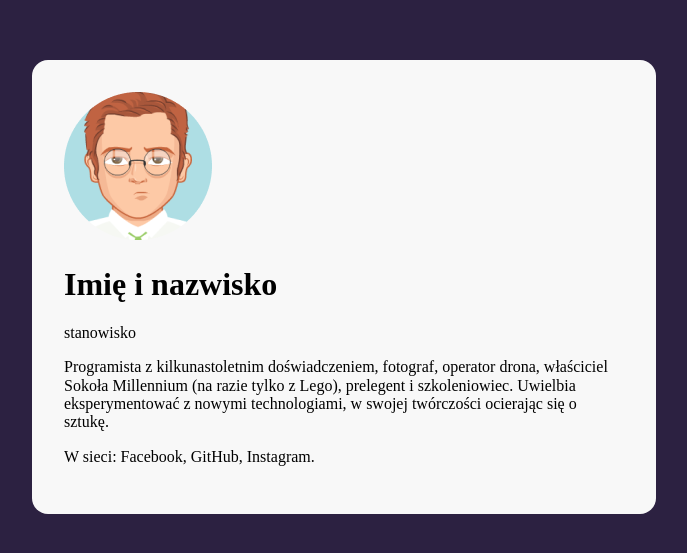
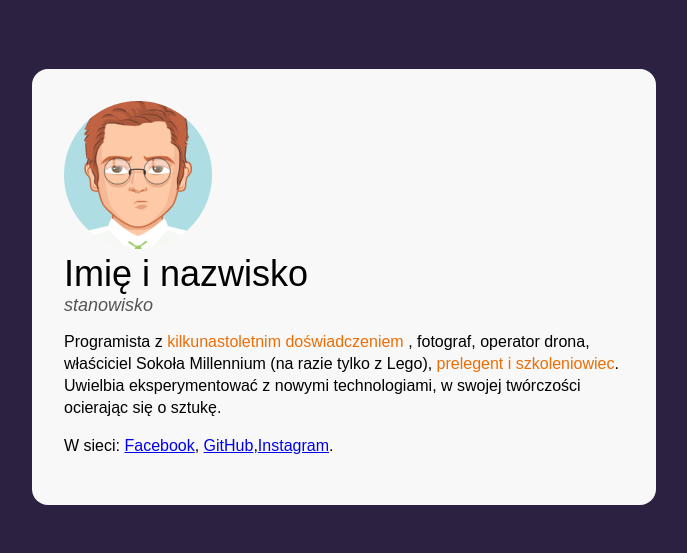
Before and after one commit to ZbigniewSlomian/business-card, a plain HTML site: page index.html in a window 1280 px wide. Shown: the part 113-666 px from the top of the page, without its empty margins (296-983 px from the left). Drawn offline with Linux system fonts and the light colour scheme.

Commit message:
complite BEM

```diff
--- a/index.html
+++ b/index.html
@@ -21,12 +21,12 @@
           <p class="person__position">stanowisko</p>
         </header>
         <p class="person__description">
-          Programista z kilkunastoletnim doświadczeniem, fotograf, operator
-          drona, właściciel Sokoła Millennium (na razie tylko z Lego), prelegent
-          i szkoleniowiec. Uwielbia eksperymentować z nowymi technologiami, w
+          Programista z <strong class="special" >kilkunastoletnim doświadczeniem </strong>, fotograf, operator
+          drona, właściciel Sokoła Millennium (na razie tylko z Lego), <strong class="special" >prelegent
+          i szkoleniowiec</strong>. Uwielbia eksperymentować z nowymi technologiami, w
           swojej twórczości ocierając się o sztukę.
         </p>
-        <p class="person__description">W sieci: Facebook, GitHub, Instagram.</p>
+        <p class="person__description">W sieci: <a class="person__link" href="#" >Facebook</a>, <a class="person__link" href="#" >GitHub</a>,<a class="person__link" href="#" >Instagram</a>.</p>
       </article>
     </main>
   </body>
--- a/style.css
+++ b/style.css
@@ -13,6 +13,7 @@ body {
   align-items: center;
   justify-content: center;
   min-height: 100vh;
+  font-family: Arial, Helvetica, sans-serif;
 }
 
 .main {
@@ -28,5 +29,27 @@ body {
 }
 
 .person__name{
+  font-size: 36px;
+   margin: 0;
+   font-weight: normal;
+}
+
+.person__position{
+  font-size: 18px;
+  font-style: italic;
+  color: #545454;
+  margin: 0;
+
 
 }
+
+.person__description{
+  font-size: 16px;
+  line-height: 22px;
+}
+
+.special{
+  color: #ED6D05;
+  font-weight: normal;
+
+}
```
